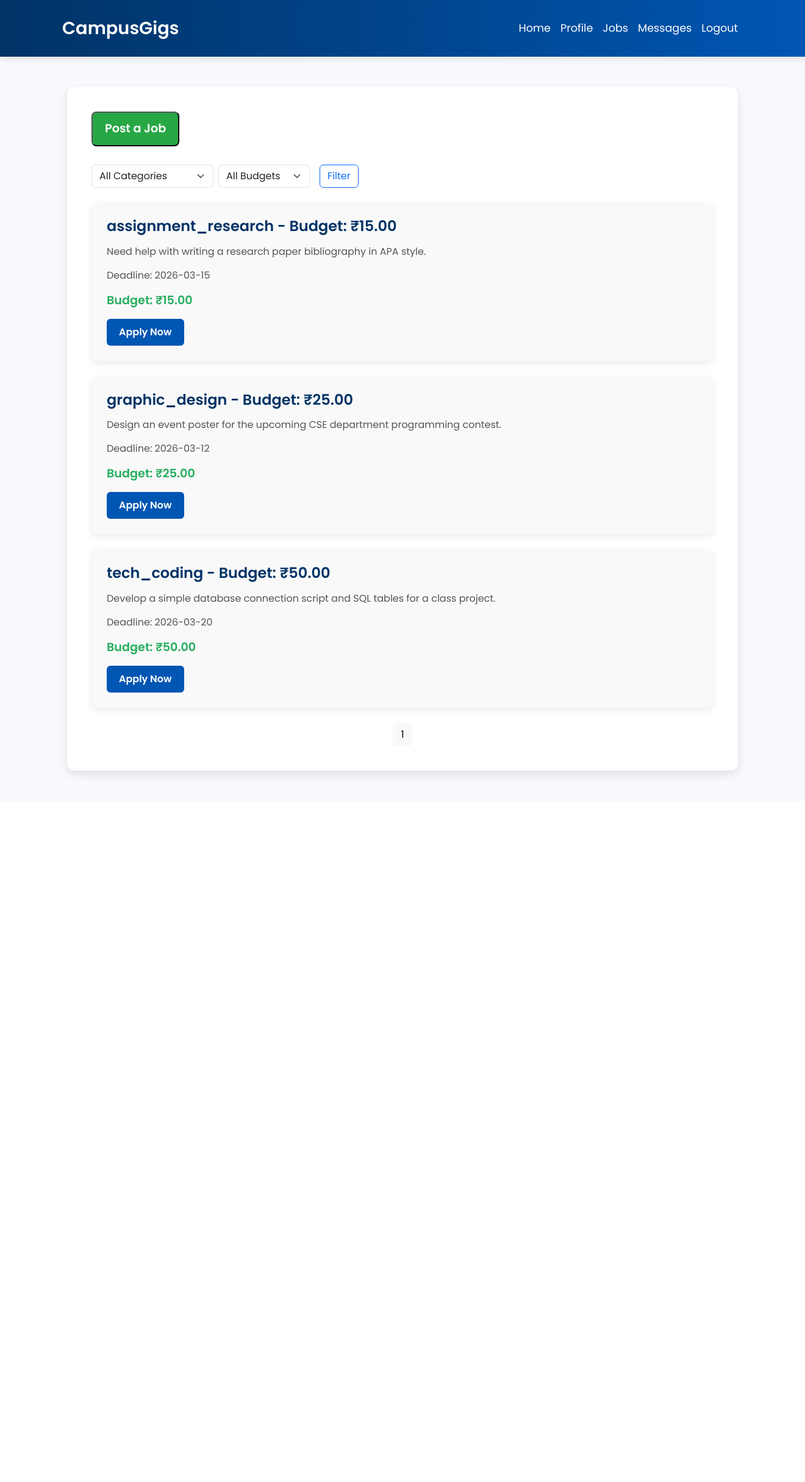
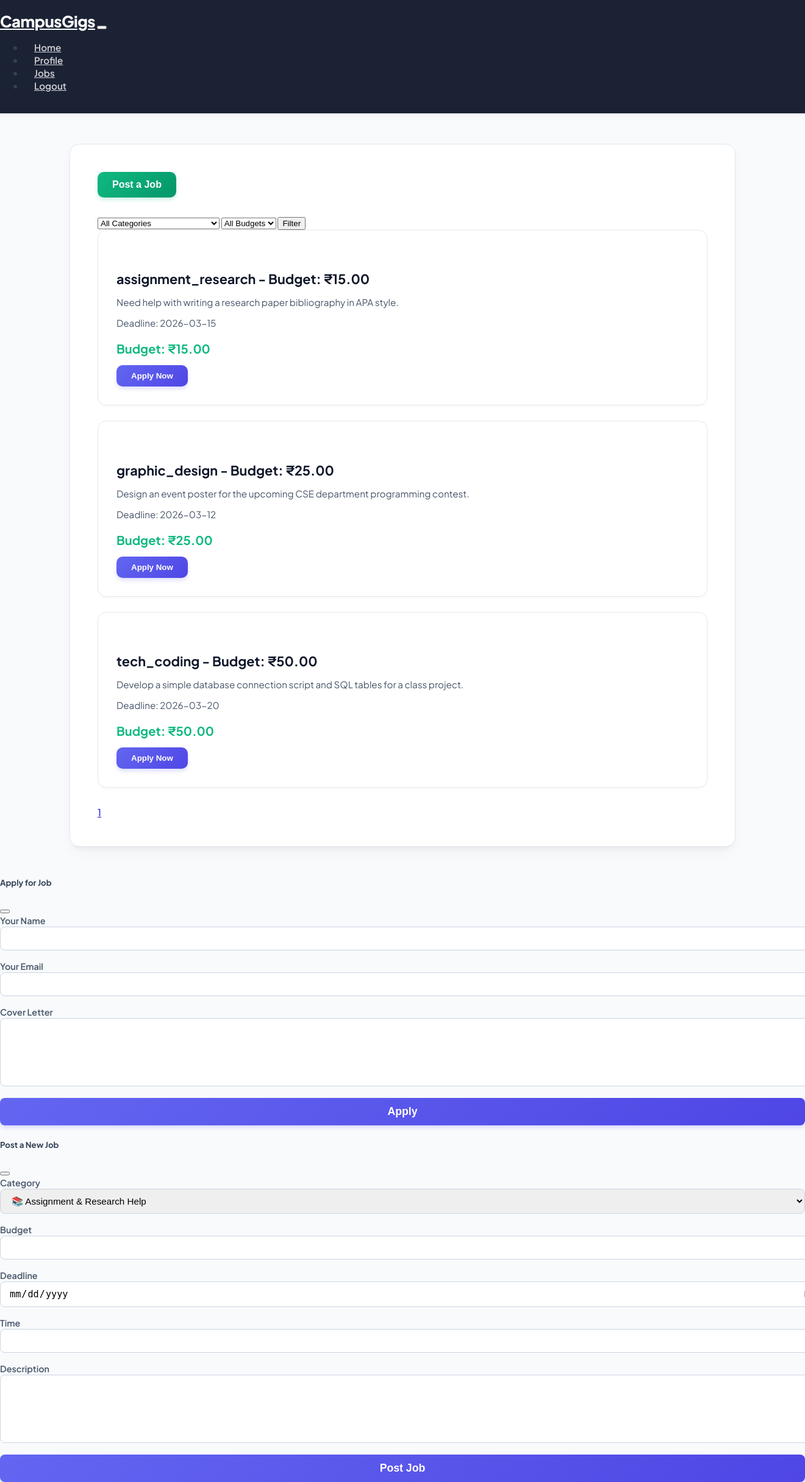
Before and after one commit to Kh-Atia-Rahaman/Campus-Gigs, a PHP site: page /backend/job_feed.php in a window 1320 px wide; the page is wider, and only the part inside the window is pictured. Shown: that part at 61% size. Before the commit the page ends 1277 px from the top of that part, so only its background shows below. Run offline with PHP 8.4, Linux system fonts and the light colour scheme; data comes from the database, SQL or seed files in the repository; data that the repository does not hold is empty.

Commit message:
fix(ui): restore Bootstrap link in Login.html, fix closing style tag in Profile.html, and modernize job_feed.php UI

```diff
--- a/backend/job_feed.php
+++ b/backend/job_feed.php
@@ -78,142 +78,176 @@ $conn->close();
     <meta charset="UTF-8">
     <meta name="viewport" content="width=device-width, initial-scale=1.0">
     <title>Job Feed - CampusGigs</title>
-    <link href="https://fonts.googleapis.com/css2?family=Poppins:wght@300;400;600&display=swap" rel="stylesheet">
-    <link rel="stylesheet" href="https://cdn.jsdelivr.net/npm/bootstrap@5.3.0/dist/css/bootstrap.min.css">
+    <link href="https://fonts.googleapis.com/css2?family=Plus+Jakarta+Sans:wght@300;400;500;600;700;800&display=swap" rel="stylesheet">
     <style>
         body {
-            font-family: 'Poppins', sans-serif;
-            background-color: #f7f9fc;
+            font-family: 'Plus Jakarta Sans', sans-serif;
+            background-color: #f8fafc;
+            color: #334155;
             margin: 0;
             padding: 0;
+            -webkit-font-smoothing: antialiased;
         }
 
         /* Navbar Styles */
         .navbar {
-            background: linear-gradient(90deg, #003366, #0056b3);
-            padding: 20px;
-            box-shadow: 0 4px 10px rgba(0, 0, 0, 0.1);
+            background: rgba(15, 23, 42, 0.95) !important;
+            backdrop-filter: blur(12px);
+            border-bottom: 1px solid rgba(255, 255, 255, 0.08);
+            padding: 18px 0;
+            box-shadow: 0 4px 6px rgba(0, 0, 0, 0.02);
+            transition: all 0.3s ease;
         }
 
         .navbar-brand {
-            font-weight: 600;
-            color: white;
-            font-size: 1.8rem;
+            font-weight: 800;
+            color: white !important;
+            font-size: 1.6rem;
+            letter-spacing: -0.5px;
         }
 
         .navbar-nav .nav-link {
-            font-weight: 500;
-            color: white !important;
-            font-size: 1.1rem;
+            font-weight: 600;
+            color: rgba(255, 255, 255, 0.8) !important;
+            font-size: 0.95rem;
+            padding: 8px 16px !important;
+            transition: all 0.2s ease;
         }
-
         .navbar-nav .nav-link:hover {
-            color: #f8f9fa !important;
-            background-color: transparent;
-            border-bottom: 3px solid #f8f9fa;
+            color: #ffffff !important;
+            transform: translateY(-1px);
         }
 
         /* Job Feed Container */
         .job-feed-container {
-            max-width: 1100px;
+            max-width: 1000px;
             margin: 50px auto;
-            padding: 40px;
-            background: white;
-            border-radius: 12px;
-            box-shadow: 0 6px 15px rgba(0, 0, 0, 0.1);
+            padding: 45px;
+            background: #ffffff;
+            border: 1px solid #e2e8f0;
+            border-radius: 16px;
+            box-shadow: 0 10px 25px -5px rgba(0, 0, 0, 0.05), 0 8px 10px -6px rgba(0, 0, 0, 0.05);
         }
 
         .job-card {
-            background: #f9f9f9;
-            padding: 25px;
-            border-radius: 10px;
-            box-shadow: 0 4px 12px rgba(0, 0, 0, 0.08);
+            background: #ffffff;
+            padding: 30px;
+            border-radius: 14px;
+            border: 1px solid #e2e8f0;
+            box-shadow: 0 4px 6px -1px rgba(0,0,0,0.02), 0 2px 4px -1px rgba(0,0,0,0.02);
             margin-bottom: 25px;
-            transition: transform 0.3s ease, box-shadow 0.3s ease;
+            transition: all 0.25s cubic-bezier(0.4, 0, 0.2, 1);
         }
 
         .job-card:hover {
-            transform: translateY(-5px);
-            box-shadow: 0 8px 20px rgba(0, 0, 0, 0.15);
+            transform: translateY(-4px);
+            box-shadow: 0 20px 25px -5px rgba(0,0,0,0.05), 0 10px 10px -5px rgba(0,0,0,0.03);
+            border-color: #6366f1;
         }
 
         .job-card h5 {
-            color: #003366;
-            font-size: 1.5rem;
-            font-weight: 600;
-            margin-bottom: 15px;
+            color: #0f172a;
+            font-size: 1.35rem;
+            font-weight: 700;
+            margin-bottom: 12px;
         }
 
         .job-card p {
-            font-size: 1rem;
-            color: #555;
+            font-size: 0.95rem;
+            color: #475569;
             margin-bottom: 15px;
         }
 
         .job-card .budget {
-            color: #27ae60;
-            font-weight: bold;
-            font-size: 1.2rem;
+            color: #10b981;
+            font-weight: 700;
+            font-size: 1.25rem;
+            margin-bottom: 15px;
         }
 
         .btn-apply {
-            background-color: #0056b3;
+            background: linear-gradient(135deg, #6366f1, #4f46e5);
             color: white;
             border: none;
-            padding: 10px 20px;
+            padding: 10px 24px;
             font-weight: 600;
-            border-radius: 6px;
+            border-radius: 10px;
+            transition: all 0.2s ease;
+            box-shadow: 0 4px 6px rgba(99, 102, 241, 0.2);
+        }
+        .btn-apply:hover {
+            background: linear-gradient(135deg, #4f46e5, #4338ca);
+            color: white;
+            box-shadow: 0 10px 15px -3px rgba(99, 102, 241, 0.3);
+            transform: translateY(-1px);
         }
 
         /* Modal for Posting Jobs */
         .post-job-btn {
             display: inline-block;
-            padding: 12px 20px;
-            background-color: #28a745;
+            padding: 12px 24px;
+            background: linear-gradient(135deg, #10b981, #059669);
             color: white;
-            border-radius: 8px;
-            font-size: 1.2rem;
-            font-weight: bold;
+            border: none;
+            border-radius: 10px;
+            font-size: 1rem;
+            font-weight: 600;
             margin-bottom: 30px;
-            transition: background-color 0.3s ease;
+            transition: all 0.2s ease;
+            box-shadow: 0 4px 6px rgba(16, 185, 129, 0.2);
         }
-
         .post-job-btn:hover {
-            background-color: #218838;
+            background: linear-gradient(135deg, #059669, #047857);
+            box-shadow: 0 10px 15px -3px rgba(16, 185, 129, 0.3);
+            transform: translateY(-1px);
         }
 
         /* Custom form input styles */
         .modal-body label {
             font-weight: 600;
             margin-top: 10px;
+            color: #475569;
+            font-size: 0.9rem;
         }
 
         .modal-body input, .modal-body select, .modal-body textarea {
             width: 100%;
-            padding: 8px 12px;
+            padding: 10px 14px;
             margin-bottom: 15px;
             border-radius: 8px;
-            border: 1px solid #ddd;
+            border: 1px solid #cbd5e1;
+            font-size: 0.95rem;
+            transition: all 0.2s ease;
+        }
+        .modal-body input:focus, .modal-body select:focus, .modal-body textarea:focus {
+            border-color: #6366f1;
+            box-shadow: 0 0 0 4px rgba(99, 102, 241, 0.1);
+            outline: none;
         }
 
         .modal-body button {
             width: 100%;
             padding: 12px;
-            background-color: #28a745;
+            background: linear-gradient(135deg, #6366f1, #4f46e5);
             border: none;
             color: white;
-            font-size: 1.2rem;
-            font-weight: bold;
+            font-size: 1.1rem;
+            font-weight: 600;
             border-radius: 8px;
             cursor: pointer;
+            box-shadow: 0 4px 6px rgba(99, 102, 241, 0.2);
+            transition: all 0.2s ease;
         }
 
         .modal-body button:hover {
-            background-color: #218838;
+            background: linear-gradient(135deg, #4f46e5, #4338ca);
+            box-shadow: 0 10px 15px -3px rgba(99, 102, 241, 0.3);
         }
 
         .pagination {
             justify-content: center;
+            gap: 8px;
+            margin-top: 30px;
         }
     </style>
 </head>
@@ -228,11 +262,10 @@ $conn->close();
             </button>
             <div class="collapse navbar-collapse" id="navbarNav">
                 <ul class="navbar-nav ms-auto">
-                    <li class="nav-item"><a class="nav-link" href="#">Home</a></li>
-                    <li class="nav-item"><a class="nav-link" href="#">Profile</a></li>
-                    <li class="nav-item"><a class="nav-link active" href="#">Jobs</a></li>
-                    <li class="nav-item"><a class="nav-link" href="#">Messages</a></li>
-                    <li class="nav-item"><a class="nav-link" href="#">Logout</a></li>
+                    <li class="nav-item"><a class="nav-link" href="../frontend/pages/Home Page.html">Home</a></li>
+                    <li class="nav-item"><a class="nav-link" href="controllers/profile.php">Profile</a></li>
+                    <li class="nav-item"><a class="nav-link active" href="job_feed.php">Jobs</a></li>
+                    <li class="nav-item"><a class="nav-link" href="controllers/logout.php">Logout</a></li>
                 </ul>
             </div>
         </div>
--- a/frontend/pages/Login.html
+++ b/frontend/pages/Login.html
@@ -4,6 +4,7 @@
     <meta charset="UTF-8">
     <meta name="viewport" content="width=device-width, initial-scale=1.0">
     <title>Login - CampusGigs</title>
+    <link rel="stylesheet" href="https://cdn.jsdelivr.net/npm/bootstrap@5.3.0/dist/css/bootstrap.min.css">
     <link href="https://fonts.googleapis.com/css2?family=Plus+Jakarta+Sans:wght@300;400;500;600;700;800&display=swap" rel="stylesheet">
     <style>
         body {
--- a/frontend/pages/Profile.html
+++ b/frontend/pages/Profile.html
@@ -149,9 +149,8 @@
             color: #94a3b8;
             text-align: center;
             padding: 40px 0;
-            margin-top: auto;
-            border-top: 1px solid #1e293b;
         }
+    </style>
 </head>
 <body>
 
```
